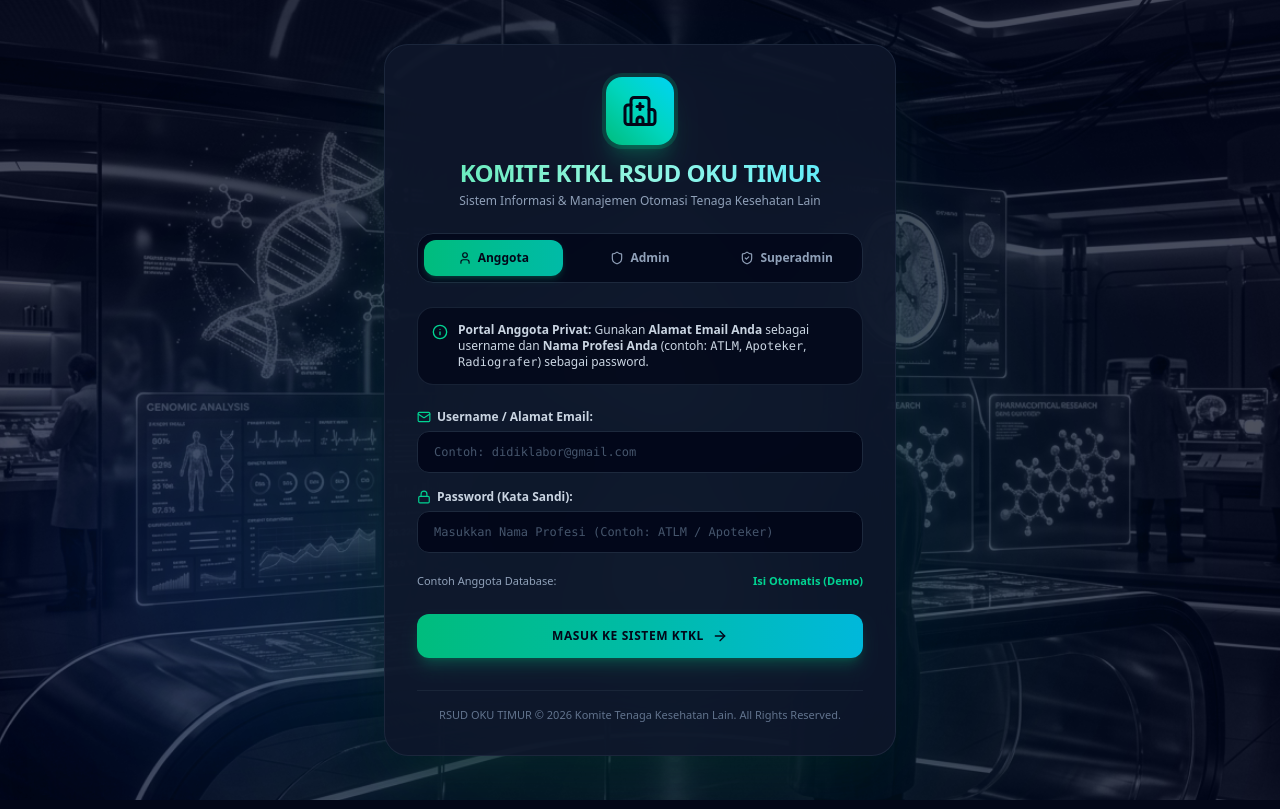
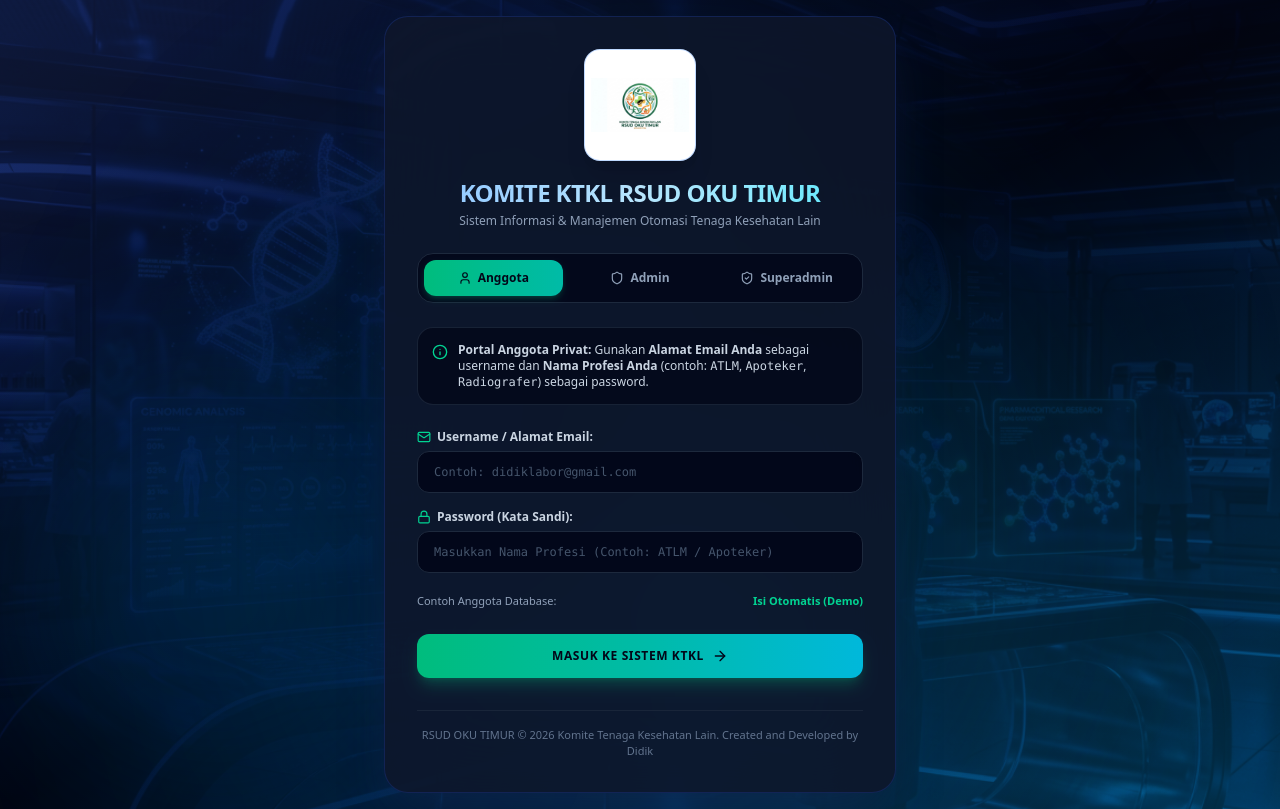
Before and after one commit to didikabufaaza/appktkl, a Next.js app: page /login in a window 1280 px wide. Built offline with nearby package versions, Linux system fonts and the light colour scheme.

Commit message:
feat(login): customize login page styling, add logo_komite, and update footer attribution

```diff
--- a/app/login/page.tsx
+++ b/app/login/page.tsx
@@ -71,25 +71,29 @@
   };
 
   return (
-    <div className="min-h-screen bg-slate-950 text-slate-100 flex items-center justify-center p-4 relative overflow-hidden font-sans">
+    <div className="min-h-screen bg-gradient-to-br from-blue-950 via-slate-950 to-sky-900 text-slate-100 flex items-center justify-center p-4 relative overflow-hidden font-sans">
       {/* Futuristic Background Image Layer */}
       <div
-        className="absolute inset-0 bg-cover bg-center bg-no-repeat opacity-30 mix-blend-luminosity scale-105 transition-transform duration-10000"
+        className="absolute inset-0 bg-cover bg-center bg-no-repeat opacity-40 mix-blend-overlay scale-105 transition-transform duration-10000"
         style={{ backgroundImage: `url('/images/nakes_futuristic_bg.jpg')` }}
       />
 
       {/* Futuristic Ambient Sci-Fi Glows */}
-      <div className="absolute top-1/4 left-1/2 -translate-x-1/2 w-[700px] h-[700px] bg-gradient-to-tr from-emerald-500/20 via-teal-500/10 to-cyan-500/20 rounded-full blur-[140px] pointer-events-none" />
-      <div className="absolute bottom-10 left-10 w-[350px] h-[350px] bg-blue-600/15 rounded-full blur-[120px] pointer-events-none" />
+      <div className="absolute top-1/4 left-1/2 -translate-x-1/2 w-[700px] h-[700px] bg-gradient-to-tr from-blue-600/25 via-sky-500/15 to-teal-500/20 rounded-full blur-[140px] pointer-events-none" />
+      <div className="absolute bottom-10 left-10 w-[350px] h-[350px] bg-sky-500/20 rounded-full blur-[120px] pointer-events-none" />
 
       {/* Main Glassmorphic Futuristic Card */}
-      <div className="w-full max-w-lg bg-slate-900/85 border border-slate-800/90 rounded-3xl p-8 shadow-2xl shadow-emerald-950/40 relative z-10 backdrop-blur-2xl">
+      <div className="w-full max-w-lg bg-slate-900/85 border border-blue-900/40 rounded-3xl p-8 shadow-2xl shadow-blue-950/50 relative z-10 backdrop-blur-2xl">
         {/* Top Header & Logo */}
         <div className="text-center mb-6">
-          <div className="inline-flex p-4 rounded-2xl bg-gradient-to-tr from-emerald-500 via-teal-400 to-cyan-400 text-slate-950 shadow-xl shadow-emerald-500/25 mb-3 ring-4 ring-emerald-500/20">
-            <Hospital className="w-9 h-9" />
+          <div className="inline-flex mb-4">
+            <img
+              src="/images/logo_komite.jpg"
+              alt="Logo Komite"
+              className="w-28 h-28 object-contain rounded-2xl shadow-xl bg-white p-1.5 border border-blue-500/30"
+            />
           </div>
-          <h1 className="text-2xl font-black text-transparent bg-clip-text bg-gradient-to-r from-emerald-300 via-teal-200 to-cyan-300 tracking-tight">
+          <h1 className="text-2xl font-black text-transparent bg-clip-text bg-gradient-to-r from-blue-300 via-sky-200 to-cyan-300 tracking-tight">
             KOMITE KTKL RSUD OKU TIMUR
           </h1>
           <p className="text-xs text-slate-400 font-medium mt-1">
@@ -238,7 +242,7 @@
 
         {/* Footer */}
         <div className="mt-8 pt-4 border-t border-slate-800/80 text-center text-[11px] text-slate-500">
-          RSUD OKU TIMUR &copy; 2026 Komite Tenaga Kesehatan Lain. All Rights Reserved.
+          RSUD OKU TIMUR &copy; 2026 Komite Tenaga Kesehatan Lain. Created and Developed by Didik
         </div>
       </div>
     </div>
```
Also changed, not shown: public/images/logo_komite.jpg (added).
